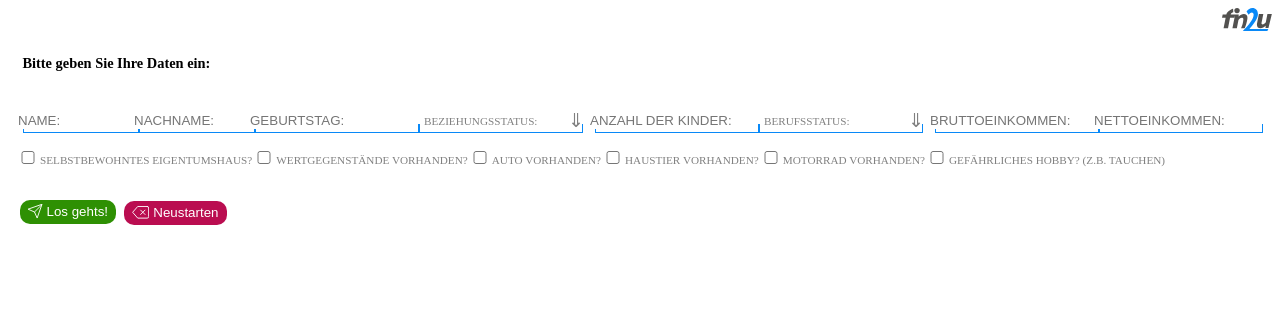
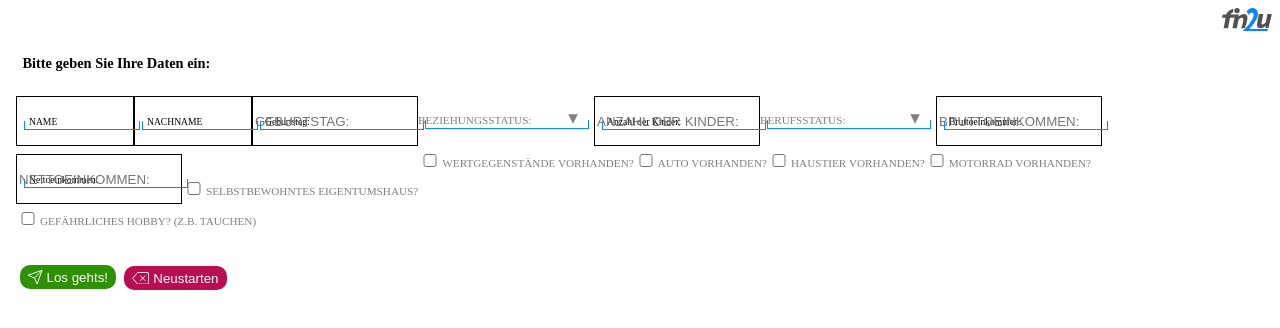
Before and after one commit to stefankorder/fin2u-App, a React (Create React App) app in the folder client/: page / in a window 1280 px wide. Shown: the top 328 px of the page. Built offline with nearby package versions, Linux system fonts and the light colour scheme; the HTML template or start-up script is replaced by a standard one.

Commit message:
added some layout details

```diff
--- a/client/src/GlobalStyles.js
+++ b/client/src/GlobalStyles.js
@@ -21,7 +21,9 @@ export const GlobalStyles = createGlobalStyle`
   --secondary-500: hsl(173,100%,10%);
 }
 
-* {
+*,
+*::before,
+*::after {
   box-sizing: border-box;
 }
 
--- a/client/src/components/CarProps.js
+++ b/client/src/components/CarProps.js
@@ -37,6 +37,7 @@ export default function CarProps({userData, handleChange}) {
 }
 
 const HandleDiv = styled.div`
+margin: 0 0 1rem 0;
       height: 2rem;
       display: inline-flex;
       align-items: center;
--- a/client/src/components/MotorcycleProps.js
+++ b/client/src/components/MotorcycleProps.js
@@ -34,6 +34,7 @@ export default function MotorcycleProps({userData, handleChange}) {
 }
 
 const HandleDiv = styled.div`
+margin: 0 0 1rem 0;
       height: 2rem;
       display: inline-flex;
       align-items: center;
--- a/client/src/components/PetProps.js
+++ b/client/src/components/PetProps.js
@@ -36,7 +36,7 @@ export default function PetProps({userData, handleChange}) {
 }
 
 const DropdownDiv = styled.div`
-margin: 0 .5rem;
+margin: 0 .5rem 1rem .5rem;
       height: 2rem;
       display: flex;
       align-items: center;
--- a/client/src/components/UserForm.js
+++ b/client/src/components/UserForm.js
@@ -16,21 +16,6 @@ import setUserNetIncome from '../services/setNetIncome';
 export default function UserForm({onSubmitForm}) {
 
     const [userData, setUserData] = useState(initialUserData)
-    const [dropdowns, setDropdowns] = useState({
-      relationship: false,
-      jobStatus: false,
-    })
-
-      /* window.addEventListener("click", (event) => {
-        const classe = event.target.className.split(' ')
-        console.log(classe[2] === 'jobStatus')
-        if (classe[2] !== 'relationship') {
-          setDropdowns({ ...dropdowns, relationship: false })
-        }
-        if (classe[2] !== 'jobStatus') {
-          setDropdowns({ ...dropdowns, jobStatus: false })
-        }
-      }); */
 
     const handleChange = (event) => {
         const field = event.target;
@@ -41,11 +26,6 @@ export default function UserForm({onSubmitForm}) {
         }
 
         setUserData({ ...userData, [field.name]: value });
-      };
-
-      const dropChange = (value, field) => {
-        setUserData({ ...userData, [field]: value })
-        setDropdowns({ ...dropdowns, [field]: false })
       };
 
     useEffect(() => {
@@ -62,26 +42,15 @@ export default function UserForm({onSubmitForm}) {
         setUserData(initialUserData);
     }
 
-    function DropDown(event) {
-      let eventTarget = event.target.className.split(' ')
-        if (eventTarget[2] === 'jobStatus') {
-          setDropdowns({ ...dropdowns, [eventTarget[2]]: dropdowns.jobStatus ? false : true })
-        }
-        if (eventTarget[2] === 'relationship') {
-          setDropdowns({ ...dropdowns, [eventTarget[2]]: dropdowns.relationship ? false : true })
-        }
-    }
-
       return (
         <ContainerBox>
         <Form onSubmit={submitForm}>
         <H2>Bitte geben Sie Ihre Daten ein:</H2>
           <div>
       <HandleDiv>
-    <StyledDiv></StyledDiv>
-          <Label htmlFor="name">NAME:</Label>
+    <StyledDiv />
+    <Label className={userData.name.length ? 'active' : ''} htmlFor="name">NAME</Label>
           <TextInput
-            placeholder="NAME:"
             type="text"
             name="name"
             value={userData.name}
@@ -90,9 +59,8 @@ export default function UserForm({onSubmitForm}) {
           </HandleDiv>
           <HandleDiv>
           <StyledDiv></StyledDiv>
-          <Label htmlFor="lastname">Vorname:</Label>
+          <Label className={userData.lastname.length ? 'active' : ''} htmlFor="lastname">NACHNAME</Label>
           <TextInput
-            placeholder="NACHNAME:"
             type="text"
             name="lastname"
             value={userData.lastname}
@@ -113,19 +81,23 @@ export default function UserForm({onSubmitForm}) {
           />
           </HandleDiv>
 
-          <DropdownDiv>
+          <SelectDiv>
             <StyledLongerDiv></StyledLongerDiv>
-          <DropdownFakeLabel className="relationship" htmlFor="relationship" onClick={DropDown} >
-            <DropdownLabel className="relationship" >{userData.relationship ? userData.relationship : 'BEZIEHUNGSSTATUS:'}</DropdownLabel><DropdownSpan className="relationship" >{dropdowns.relationship ? '⇐' : '⇓'}</DropdownSpan>
-            </DropdownFakeLabel>
-            <MenuDiv className={dropdowns.relationship ? 'active' : ''}>
-              <MenuP className="relationship" onClick={() => dropChange('single', 'relationship')}>ledig</MenuP>
-              <MenuP className="relationship" onClick={() => dropChange('inRelationship', 'relationship')}>Lebensgemeinschaft</MenuP>
-              <MenuP className="relationship" onClick={() => dropChange('married', 'relationship')}>verheiratet / eingetragene Lebenspartnerschaft</MenuP>
-              <MenuP className="relationship" onClick={() => dropChange('divorced', 'relationship')}>geschieden</MenuP>
-              <MenuP className="relationship" onClick={() => dropChange('widowed', 'relationship')}>verwitwet</MenuP>
-            </MenuDiv>
-            </DropdownDiv>
+          <Select
+            name="relationship"
+            value={userData.relationship}
+            onChange={handleChange}
+            required
+          >
+            <Option value="">BEZIEHUNGSSTATUS:</Option>
+            <Option value="single">LEDIG</Option>
+            <Option value="inRelationship">LEBENSGEMEINSCHAFT</Option>
+            <Option value="married">VERHEIRATET / EINGETRAGENE LEBENSPARTNERSCHAFT</Option>
+            <Option value="divorced">GESCHIEDEN</Option>
+            <Option value="widowed">VERWITWET</Option>
+          </Select>
+          <SelectSpan>▾</SelectSpan>
+         </SelectDiv>
 
             <HandleDiv>
             <StyledLongerDiv></StyledLongerDiv>
@@ -139,17 +111,22 @@ export default function UserForm({onSubmitForm}) {
           />
           </HandleDiv>
 
-          <DropdownDiv>
+            <SelectDiv>
             <StyledLongerDiv></StyledLongerDiv>
-          <DropdownFakeLabel className="jobStatus" htmlFor="jobStatus" onClick={DropDown} >
-            <DropdownLabel className="jobStatus">{userData.jobStatus ? userData.jobStatus : 'BERUFSSTATUS:'}</DropdownLabel><DropdownSpan className="jobStatus">{dropdowns.jobStatus ? '⇐' : '⇓'}</DropdownSpan>
-            </DropdownFakeLabel>
-            <MenuDiv className={dropdowns.jobStatus ? 'active' : ''}>
-              <MenuP className="jobStatus" onClick={() => dropChange('employed', 'jobStatus')}>angestellt</MenuP>
-              <MenuP className="jobStatus" onClick={() => dropChange('selfEmployed', 'jobStatus')}>selbstständig</MenuP>
-              <MenuP className="jobStatus" onClick={() => dropChange('civilServants', 'jobStatus')}>verbeamtet</MenuP>
-            </MenuDiv>
-            </DropdownDiv>
+          <Select
+            name="jobStatus"
+            value={userData.jobStatus}
+            onChange={handleChange}
+            required
+          >
+            <Option value="">BERUFSSTATUS:</Option>
+            <Option value="employed">ANGESTELLT</Option>
+            <Option value="selfEmployed">SELBSTSTÄNDIG</Option>
+            <Option value="civilServants">VERBEAMTET</Option>
+          </Select>
+          <SelectSpan>▾</SelectSpan>
+         </SelectDiv>
+
 
             <HandleDiv>
           <StyledLongerDiv></StyledLongerDiv>
@@ -175,7 +152,7 @@ export default function UserForm({onSubmitForm}) {
           />
           </HandleDiv>
 
-          <DropdownLabel>
+          <CheckboxLabel className='firstLabel'>
             <Checkbox
               type="checkbox"
               name="houseOwner"
@@ -183,9 +160,9 @@ export default function UserForm({onSubmitForm}) {
               onChange={handleChange}
             />
             SELBSTBEWOHNTES EIGENTUMSHAUS?
-          </DropdownLabel>
+          </CheckboxLabel>
 
-          <DropdownLabel>
+          <CheckboxLabel>
             <Checkbox
               type="checkbox"
               name="valuables"
@@ -193,9 +170,9 @@ export default function UserForm({onSubmitForm}) {
               onChange={handleChange}
             />
             WERTGEGENSTÄNDE VORHANDEN?
-          </DropdownLabel>
+          </CheckboxLabel>
 
-          <DropdownLabel>
+          <CheckboxLabel>
             <Checkbox
               type="checkbox"
               name="car"
@@ -203,11 +180,11 @@ export default function UserForm({onSubmitForm}) {
               onChange={handleChange}
             />
             AUTO VORHANDEN?
-          </DropdownLabel>
+          </CheckboxLabel>
 
         <CarProps userData={userData} handleChange={handleChange} />
 
-        <DropdownLabel>
+        <CheckboxLabel>
             <Checkbox
               type="checkbox"
               name="pet"
@@ -215,11 +192,11 @@ export default function UserForm({onSubmitForm}) {
               onChange={handleChange}
             />
             HAUSTIER VORHANDEN?
-          </DropdownLabel>
+          </CheckboxLabel>
 
         <PetProps userData={userData} handleChange={handleChange} />
 
-        <DropdownLabel>
+        <CheckboxLabel>
             <Checkbox
               type="checkbox"
               name="motorcycle"
@@ -227,11 +204,11 @@ export default function UserForm({onSubmitForm}) {
               onChange={handleChange}
             />
             MOTORRAD VORHANDEN?
-          </DropdownLabel>
+          </CheckboxLabel>
 
         <MotorcycleProps userData={userData} handleChange={handleChange} />
 
-        <DropdownLabel>
+        <CheckboxLabel>
             <Checkbox
               type="checkbox"
               name="dangerousHobby"
@@ -239,7 +216,7 @@ export default function UserForm({onSubmitForm}) {
               onChange={handleChange}
             />
             GEFÄHRLICHES HOBBY? (Z.B. TAUCHEN)
-          </DropdownLabel>
+          </CheckboxLabel>
 
           <ButtonDiv>
         <ButtonSubmit type="submit" text="Add"><Submit />
@@ -272,80 +249,91 @@ margin: 1rem .4rem 1rem .4rem;
       `
 
       const HandleDiv = styled.div`
-      margin-top: 1rem;
-      height: 2rem;
+      margin-top: .5rem;
+      height: 3rem;
       display: inline-flex;
       align-items: center;
+      border: 1px solid black;
+      position: relative;
       `
 
-      const DropdownDiv = styled.div`
-      margin-top: 1rem;
+      const SelectDiv = styled.div`
+      margin: 1rem 1rem 0 0;
       height: 2rem;
       display: inline-flex;
       align-items: center;
       position: relative;
+      width: 10rem;
       `
 
-      const DropdownFakeLabel = styled.label`
-      margin-left: .5rem;
-      width: 10rem;
+      const Select = styled.select`
+      appearance: none;
+      background-color: transparent;
+      border: none;
+      width: 100%;
+      font-family: inherit;
+      color: grey;
+      outline: none;
+      font-size: .7rem;
+      cursor: pointer;
       z-index: 10;
-      padding: 0 .25rem;
-      height: 2rem;
-      `
 
-      const DropdownLabel = styled.p`
-      display: inline-block;
-      font-size: .7rem;
-      color: grey;
-      `
-
-      const DropdownSpan = styled.span`
-      margin-top: .3rem;
-      float: right;
-      font-size: 1.2rem;
-      z-index: 10;
-      color: grey;
-      `
-
-      const MenuDiv = styled.div`
-      margin-left: .5rem;
-      font-size: .8rem;
+      &::-ms-expand {
         display: none;
-      width: 10rem;
-      z-index: 15;
-      position: absolute;
-      top: 2rem;
-      border: 1px solid black;
-      background: white;
-
-      &.active {
-        display: inline-block;
       }
       `
 
-      const MenuP = styled.p`
-      margin: 0;
+const SelectSpan = styled.span`
+right: 0;
+margin-bottom: .35rem;
+font-size: 1.2rem;
+color: grey;
+position: absolute;
+`
+
+const Option = styled.option`
 padding: .125rem .25rem;
 background: #0989F7;
 color: white;
 font-size: .7rem;
 `
 
+const CheckboxLabel = styled.label`
+margin: .25rem 0 0 0;
+display: inline-block;
+font-size: .7rem;
+color: grey;
+
+&.firstLabel {
+  margin-top: 2rem;
+}
+`
+
       const Label = styled.label`
-      margin-left: .25rem;
+      margin-left: .75rem;
       font-size: .6rem;
       z-index: 10;
-      display: none;
+      position: absolute;
+      transition: all .25s;
+
+
+&.active {
+  transform: translateY(1.1rem);
+  left: -.45rem;
+  scale: 0.8;
+}
+
       `
 
       const TextInput = styled.input`
+      background: transparent;
       width: 7rem;
       border: none;
       z-index: 10;
       `
 
 const TextLongerInput = styled.input`
+background: transparent;
 width: 10rem;
 border: none;
 z-index: 10;
@@ -354,22 +342,24 @@ z-index: 10;
       const StyledDiv = styled.div`
       width: 7.125rem;
       height: .5rem;
+      background: transparent;
       position: absolute;
       border: 1px solid #0989F7;
       border-top: none;
       margin-left: .45rem;
-      margin-top: 1.1rem;
+      margin-top: .5rem;
       z-index: 1;
       `
 
 const StyledLongerDiv = styled.div`
 width: 10.125rem;
 height: .5rem;
+background: transparent;
 position: absolute;
 border: 1px solid #0989F7;
 border-top: none;
 margin-left: .45rem;
-margin-top: 1.1rem;
+margin-top: .5rem;
 z-index: 1;
 `
 
@@ -379,7 +369,7 @@ width: 1rem;
 `
 
 const ButtonDiv = styled.div`
-margin-top: 1rem;
+margin-top: 2rem;
 width: 100%;
 `
 
```
Lines whose indentation alone changed are shown as unchanged.
